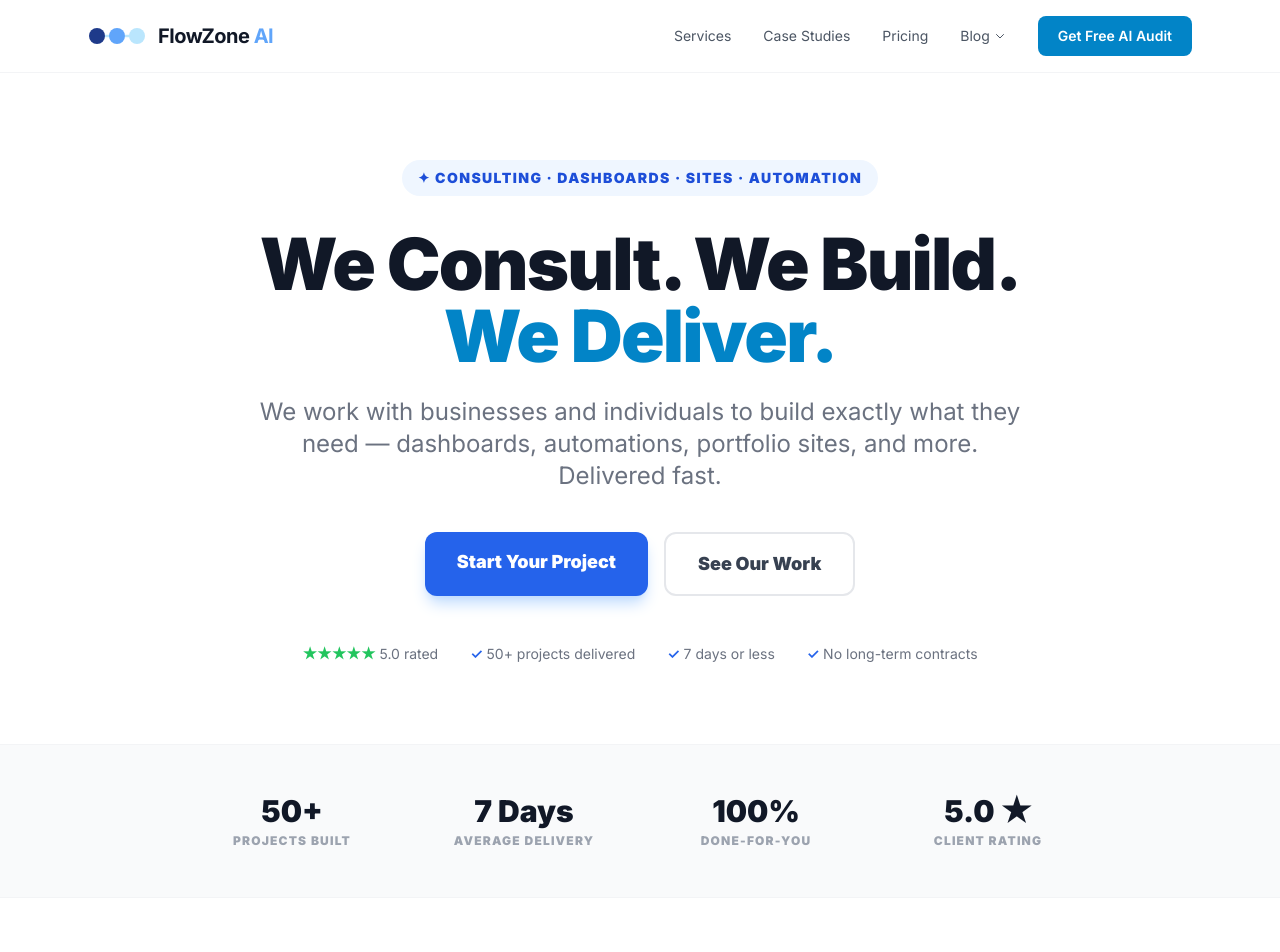
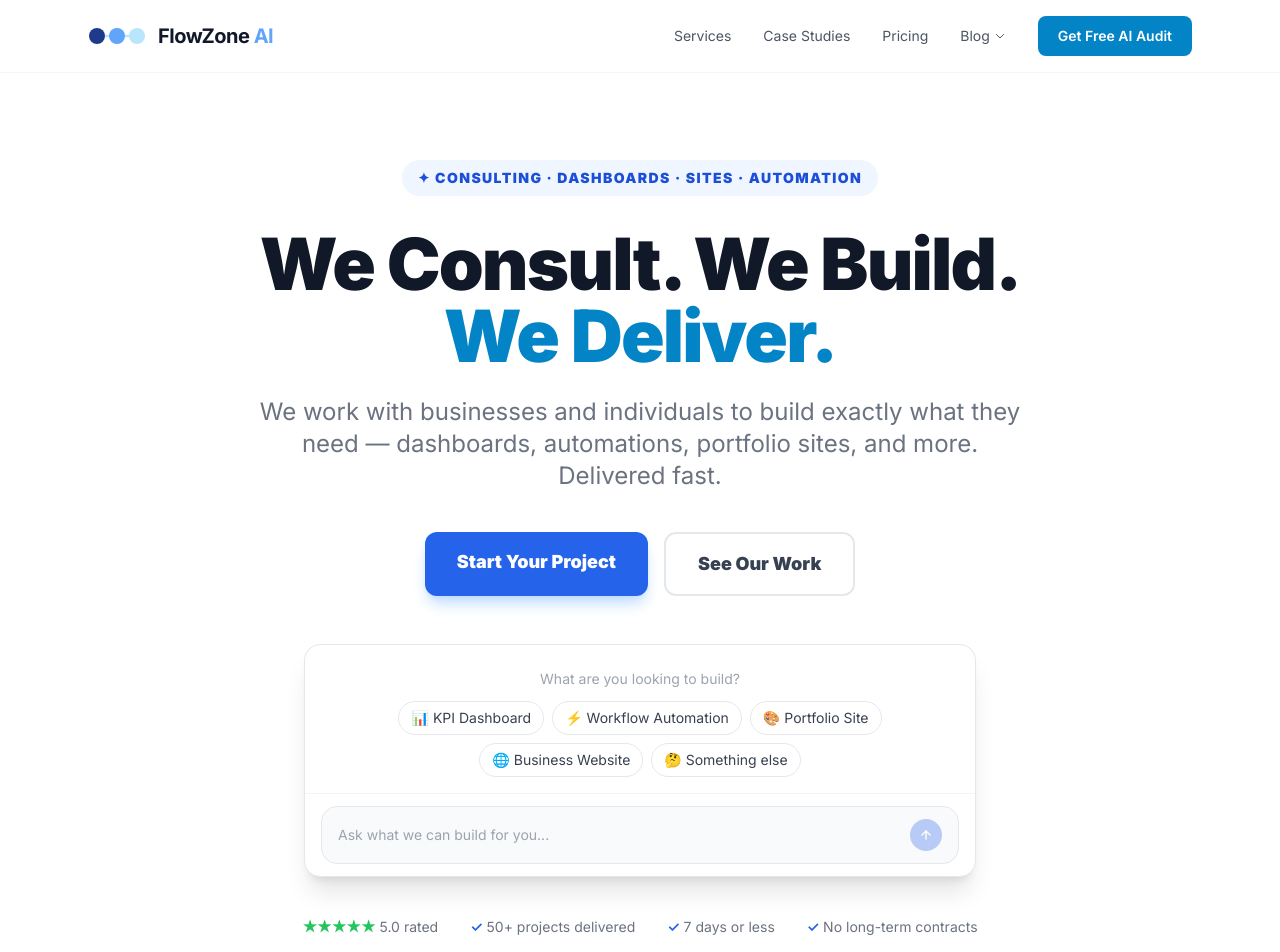
Before and after one commit to dennymypenny/flowzone-ai, a Next.js app: page / in a window 1280 px wide. Shown: the top 952 px of the page. Built offline with nearby package versions, Linux system fonts and the light colour scheme.

Commit message:
Homepage: embed inline Claude-style chat under hero buttons, remove floating widget
Adjusted padding in the main section and added a ChatWidget component.

```diff
--- a/src/app/page.tsx
+++ b/src/app/page.tsx
@@ -10,7 +10,7 @@ export const metadata = {
 export default function Home() {
   return (
     <main className="min-h-screen bg-white">
-      <section className="relative bg-white pt-24 pb-20 px-6 overflow-hidden">
+      <section className="relative bg-white pt-24 pb-12 px-6 overflow-hidden">
         <div className="max-w-5xl mx-auto text-center">
           <div className="inline-flex items-center gap-2 bg-blue-50 text-blue-700 px-4 py-2 rounded-full text-sm font-black mb-8 uppercase tracking-widest">
             ✦ Consulting · Dashboards · Sites · Automation
@@ -23,7 +23,7 @@ export default function Home() {
             We work with businesses and individuals to build exactly what they need — dashboards,
             automations, portfolio sites, and more. Delivered fast.
           </p>
-          <div className="flex flex-col sm:flex-row gap-4 justify-center">
+          <div className="flex flex-col sm:flex-row gap-4 justify-center mb-12">
             <Link
               href="/intake"
               className="bg-blue-600 text-white px-8 py-4 rounded-xl font-black text-lg hover:bg-blue-700 transition-all shadow-lg shadow-blue-200"
@@ -37,7 +37,11 @@ export default function Home() {
               See Our Work
             </Link>
           </div>
-          <div className="flex flex-wrap justify-center gap-8 mt-12 text-sm text-gray-500">
+
+          {/* Inline chat */}
+          <ChatWidget />
+
+          <div className="flex flex-wrap justify-center gap-8 mt-10 text-sm text-gray-500">
             <span>
               <span className="text-green-500 font-black">★★★★★</span> 5.0 rated
             </span>
@@ -146,8 +150,6 @@ export default function Home() {
           </Link>
         </div>
       </section>
-
-      <ChatWidget />
     </main>
   );
 }
```
